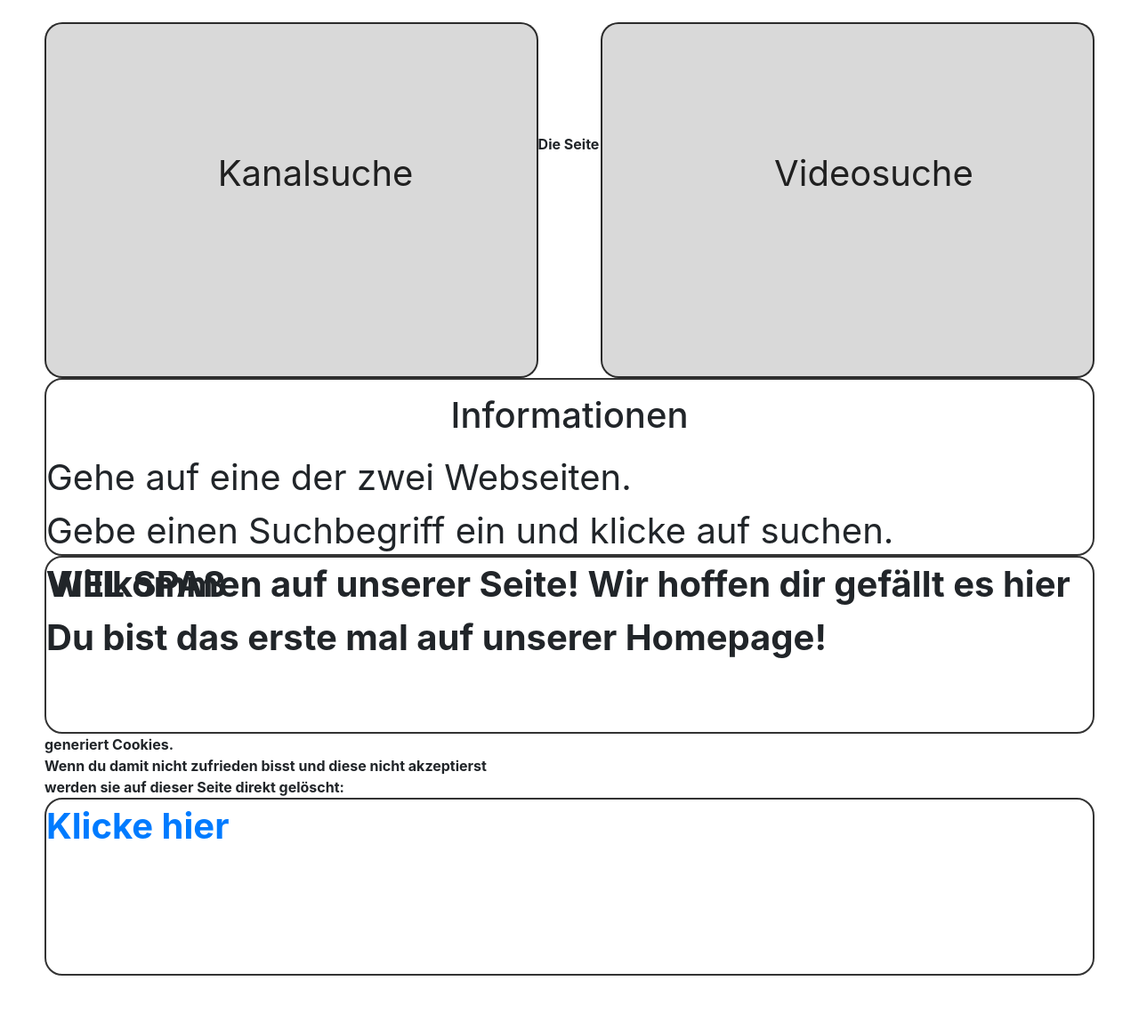
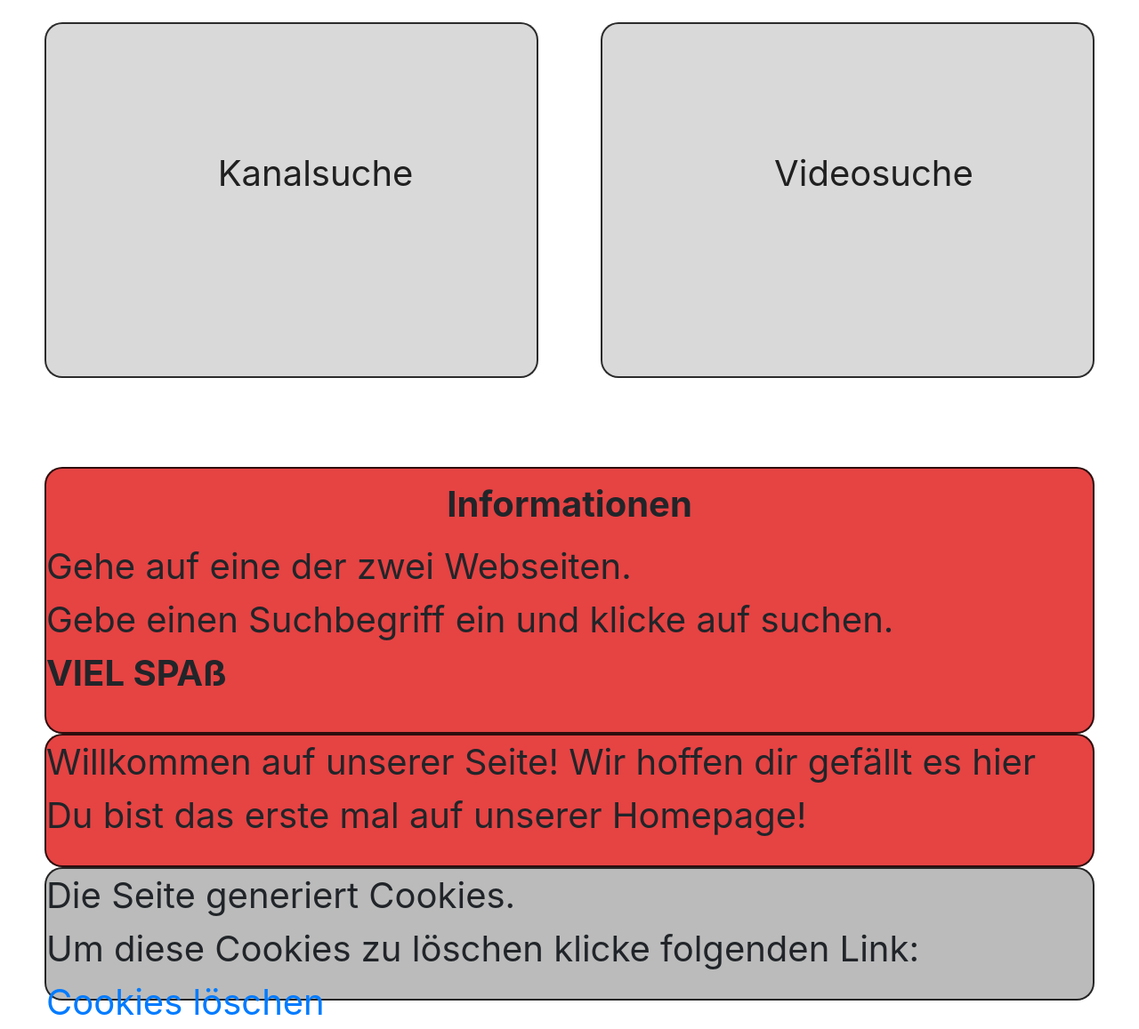
Before and after one commit to kevha/wwi17-youtube-api, a PHP site: page / in a window 1280 px wide. Shown: the part 61-1218 px from the top of the page at 89% size. Before the commit the page ends 1158 px from the top, so only its background shows below. Run offline with PHP 8.4, Linux system fonts and the light colour scheme; some libraries are stand-ins or nearby versions.

Commit message:
Cookies und Informationen

```diff
--- a/index.php
+++ b/index.php
@@ -62,11 +62,15 @@
   </div>
 
   <div id="ausenblock3">
+  <block5 class="center">
+
+
+</block5>
   <block4 class="center">
-    <p><center><h1>Informationen</h1></center>
+    <p><center><h1><b>Informationen</b></h1></center>
 	</p>Gehe auf eine der zwei Webseiten.<br>
 	Gebe einen Suchbegriff ein und klicke auf suchen.<br>
-	<b>VIEL SPAß</p>
+	<b>VIEL SPAß</b>
 
 </block4>
 	</div>
@@ -105,12 +109,13 @@
 		</block3">
   </div>
 	<div id="ausenblock5">
+	<block6 class="center">
 	Die Seite generiert Cookies.<br>
-	Wenn du damit nicht zufrieden bisst und diese nicht akzeptierst <br>
-	werden sie auf dieser Seite direkt gelöscht:
-   <block3 class="center">
-    <a href="loesch.php"> Klicke hier </a>
-	 </block3>
+	Um diese Cookies zu löschen klicke folgenden Link:<br>
+
+
+    <a href="loesch.php"> Cookies löschen </a>
+	 </block6>
   </a>
   </div>
 
--- a/loesch.php
+++ b/loesch.php
@@ -55,8 +55,8 @@
 	<div id="ausenblockCookie">
    <block3 class="center">
      Die Cookies wurden gelöscht.<br>
-     Wenn du zurück auf die Homepage gehst, werden neue Cookies generiert.<br>
-     <a href="index.php">Zurück auf die Homepage!</a>
+	<br>
+     <a href="index.php">Zurück zur  Homepage!</a>
 	 </block3>
   </div>
 
--- a/style.css
+++ b/style.css
@@ -34,13 +34,15 @@
 }
 
 #ausenblock4 {
-  padding-bottom: 100px;
+	height: 25px;
+  width: 100%;
 
 
 }
 #ausenblock5 {
   padding-bottom: 100px;
-
+  height: 25px;
+  width: 100%;
 
 }
 .grid-container{
@@ -73,22 +75,41 @@
 block3 {
   float: left;
   width: 100%;
-  height: 200px;
+  height: 150px;
   border: 2px solid rgba(0, 0, 0, 0.8);
   font-size: 40px;
   border-radius:20px;
+  background-color: #e64343;
+
 }
+
 block4 {
   float: left;
   width: 100%;
-  height: 200px;
+  height: 300px;
   border: 2px solid rgba(0, 0, 0, 0.8);
   font-size: 40px;
   border-radius:20px;
+  background-color: #e64343;
 }
-ausenblock2{
-  margin-right: 50px;
+block5 {
+  float: left;
+  width: 100%;
+  height: 100px;
+  border: 0px solid rgba(0, 0, 0, 0.8);
+  font-size: 40px;
+  border-radius:20px;
 }
+block6 {
+  float: left;
+  width: 100%;
+  height: 150px;
+  border: 2px solid rgba(0, 0, 0, 0.8);
+  font-size: 40px;
+  border-radius:20px;
+  background-color: #bbbbbb;
+}
+
 
 /* Änderung der Farbe wenn Maus über Block1 fährt */
 block1:hover{
```
